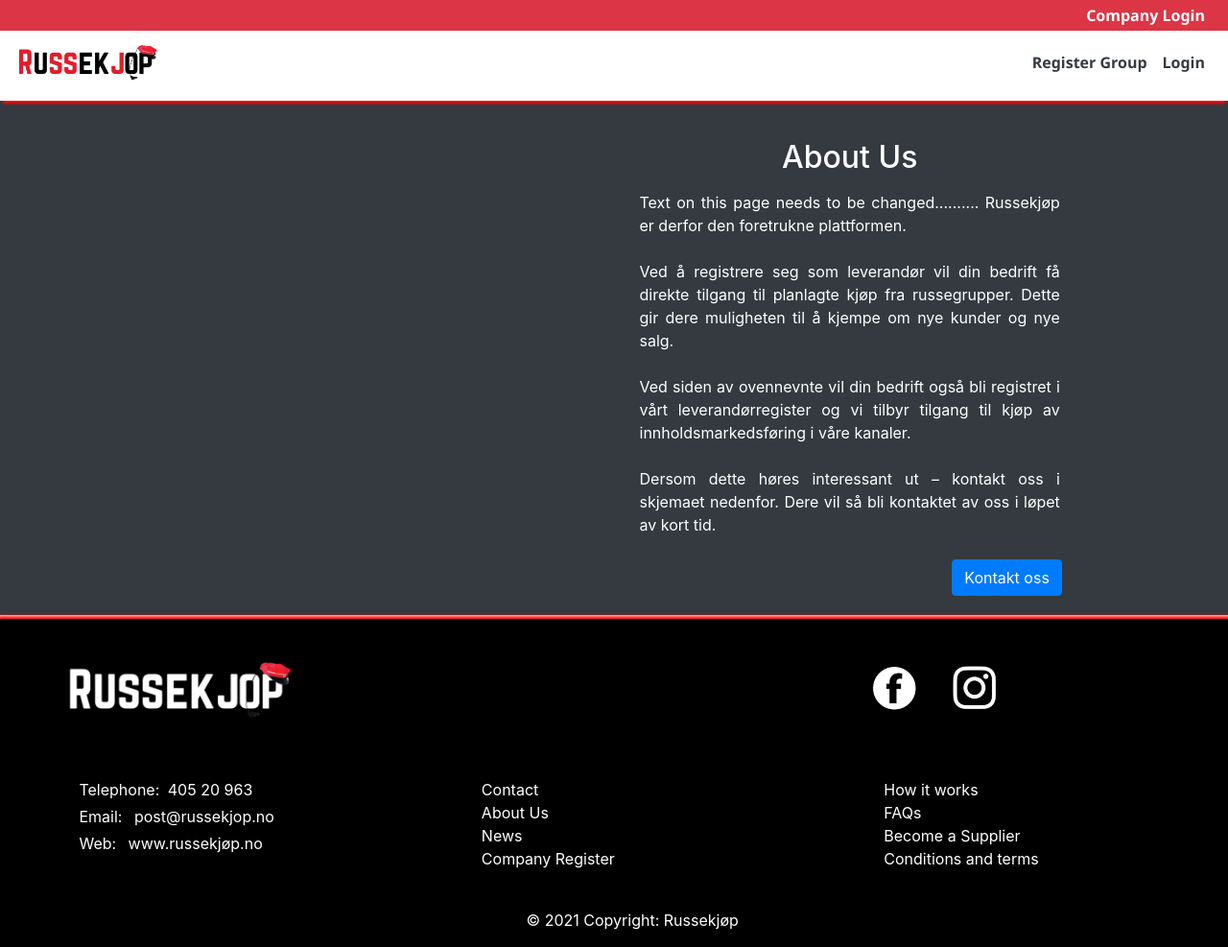
After one commit to MughalUsama/Russekjop, a PHP site: page /about_us.php in a window 1280 px wide. The commit adds this page. Shown: the whole page at 96% size. Run offline with PHP 8.4, Linux system fonts and the light colour scheme; some libraries are stand-ins or nearby versions.

Commit message:
added about_us and made some minor html changes

```diff
--- /dev/null
+++ b/about_us.php
@@ -0,0 +1,72 @@
+
+<!DOCTYPE html>
+<html>
+<head>
+    <meta charset='utf-8'>
+    <meta http-equiv='X-UA-Compatible' content='IE=edge'>
+    <title>SportsReg</title>
+    <meta name='viewport' content='width=device-width, initial-scale=1'>
+    <link rel="icon" href="./img/color-Russekjob-logo-ai.png"/>
+    <!--bootstrap   -->
+    <link rel="stylesheet" href="https://maxcdn.bootstrapcdn.com/bootstrap/4.0.0/css/bootstrap.min.css" integrity="sha384-Gn5384xqQ1aoWXA+058RXPxPg6fy4IWvTNh0E263XmFcJlSAwiGgFAW/dAiS6JXm" crossorigin="anonymous">
+    <!--JQUERY AND popper   -->
+    <script src="https://code.jquery.com/jquery-3.5.1.min.js" integrity="sha256-9/aliU8dGd2tb6OSsuzixeV4y/faTqgFtohetphbbj0=" crossorigin="anonymous"></script>    <script src="https://cdnjs.cloudflare.com/ajax/libs/popper.js/1.12.9/umd/popper.min.js" integrity="sha384-ApNbgh9B+Y1QKtv3Rn7W3mgPxhU9K/ScQsAP7hUibX39j7fakFPskvXusvfa0b4Q" crossorigin="anonymous"></script>
+    <script src="https://cdnjs.cloudflare.com/ajax/libs/popper.js/1.12.9/umd/popper.min.js" integrity="sha384-ApNbgh9B+Y1QKtv3Rn7W3mgPxhU9K/ScQsAP7hUibX39j7fakFPskvXusvfa0b4Q" crossorigin="anonymous"></script>
+    <!--JQUERY AND bootstrap.js   -->
+    <script src="https://maxcdn.bootstrapcdn.com/bootstrap/4.0.0/js/bootstrap.min.js" integrity="sha384-JZR6Spejh4U02d8jOt6vLEHfe/JQGiRRSQQxSfFWpi1MquVdAyjUar5+76PVCmYl" crossorigin="anonymous"></script>
+
+    <link rel='stylesheet' type='text/css' media='screen' href='./css/about_us.css'>
+    <link rel="stylesheet" href="./css/Styles.css">
+    <link rel='stylesheet' type='text/css' media='screen' href='./css/footer.css'>
+
+</head>
+<body>
+
+<header>
+		<?php
+		 require_once("./header.php")
+		 ?>
+</header>
+
+<div class="container-fluid bg-dark text-white pb-3" id="part-container">
+    <div class="container col-10 pr-0" id="outline-term">
+
+        <div class="row d-flex col-12 pb-1" id="center-page">
+            <div class="d-none d-md-flex col-md-6 mt-5 pt-5 pb-5" id="partner-img" ></div>
+            <div class="col-12 col-md-6">
+                <div class="row pt-4 mt-3 pb-1 col-12 ml-1 d-flex justify-content-center">
+                <h2>About Us</h2>
+                </div>
+                <!-- first paragraph-->
+                <p class="ml-1 mt-1 mb-3 pb-2 col-12 text-justify">
+                Text on this page needs to be changed.......... Russekjøp er derfor den foretrukne plattformen.
+                </p>
+                <p class="ml-1 mt-1 mb-3 pb-2 col-12 text-justify">
+                Ved å registrere seg som leverandør vil din bedrift få direkte tilgang til planlagte kjøp fra russegrupper. Dette gir dere muligheten til å kjempe om nye kunder og nye salg.
+                </p>
+                <p class="ml-1 mt-1 mb-3 pb-2 col-12 text-justify">
+                Ved siden av ovennevnte vil din bedrift også bli registret i vårt leverandørregister og vi tilbyr tilgang til kjøp av innholdsmarkedsføring i våre kanaler.
+                </p>
+                <p class="ml-1 mt-1 mb-3 pb-2 col-12 text-justify">
+                Dersom dette høres interessant ut – kontakt oss i skjemaet nedenfor. Dere vil så bli kontaktet av oss i løpet av kort tid.
+            </div>
+            <!-- second paragraph-->
+            <!-- Button trigger modal -->
+<a class="ml-auto mr-4" href="./contactus.php"><button type="button" class="btn btn-primary" data-toggle="modal" data-target="#exampleModal1">
+  Kontakt oss
+</button></a>
+        </div>
+    </div>
+</div>
+
+
+
+
+<!-- Footer --><?php
+require_once("./footer.php");
+?>
+<!-- Footer -->
+</body>
+
+
+</html>
--- a/company_login.php
+++ b/company_login.php
@@ -37,7 +37,7 @@
 									<input type="text" name="companyEmail" id="companyEmail" class="form-control" placeholder="Email (Username)" required>
 								</div>
 								<div class="form-group mb-4 mb-lg-6">
-									<input type="password" name="companyPassword" id="companyPassword" class="form-control" placeholder="Password" required>
+									<input type="password" name="companyPassword" id="companyPassword" class="form-control" placeholder="Password" minlength="8" required>
 								</div>
 								<div class="pt-4 mb-3">
 									<button type="submit" name="companyLoginBtn" id="companyLoginBtn" class="btn btn-lg py-1 btn-dark text-capitalize font-weight-bold">Log in</button>
--- a/footer.php
+++ b/footer.php
@@ -47,7 +47,7 @@
             <a href="./contactus.php">Contact</a>
           </li>
           <li>
-            <a href="./aboutus.php">About Us</a>
+            <a href="./about_us.php">About Us</a>
           </li>
           <li>
             <a href="./blog.php">News</a>
--- a/index.php
+++ b/index.php
@@ -67,7 +67,7 @@
 	<div class="row">
   		<div class="col-lg-4 col-md-4 col-sm-12">
   			<div class="divs">
-  				<img class="imagesStyle" src="Picture./img/Pictured.png4.png" width="30%" height="75%" style="margin:auto;display: block;">
+  				<img class="imagesStyle" src="./img/Pictured.png" width="30%" height="75%" style="margin:auto;display: block;">
   				<section><p style="font-size: 2.4vw;font-weight: bold">Fill out the form</p></section>
   				<p class="text-center" style="padding-left: 10%;">Save time by simply filling out the form. We obtain offers from several providers based on your needs.</p>
   			</div>
--- a/login.php
+++ b/login.php
@@ -37,7 +37,7 @@
 									<input type="text" class="form-control" name="userEmail" id="userEmail" placeholder="Email (Username)" required>
 								</div>
 								<div class="form-group mb-2 mb-lg-6">
-									<input type="password" class="form-control" name="userPassword" id="userPassword" placeholder="Password" required>
+									<input type="password" class="form-control" name="userPassword" id="userPassword" placeholder="Password" minlength="8" required>
 								</div>
 								<div class="pt-4 mb-3">
 									<button type="submit" name="userLoginBtn" id="userLoginBtn" class="btn btn-lg py-1 btn-dark text-capitalize font-weight-bold">Log in</button>
```
Also changed, not shown: register_Group.php (+4 -4 lines), img/WhatsApp Image 2021-05-21 at 2.41.35 AM (1).jpeg (deleted).
